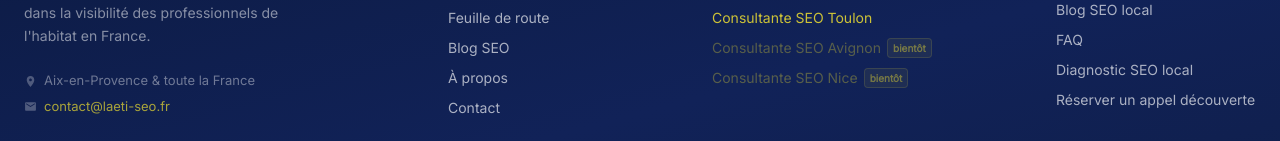
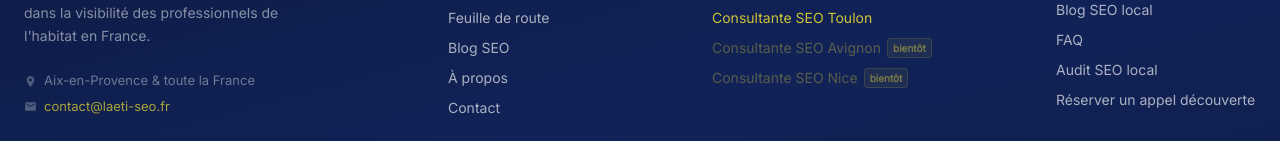
Before and after one commit to giga8383/laeti-seo, a Next.js app: page / in a window 1280 px wide. Shown: the part 9674-9815 px from the top of the page. Built offline with nearby package versions, Linux system fonts and the light colour scheme; no server answers; a web font is replaced by a local one.

Commit message:
nav: replace 'Diagnostic SEO local' with 'Audit SEO local' link in footer

```diff
--- a/src/components/Footer.tsx
+++ b/src/components/Footer.tsx
@@ -26,7 +26,7 @@ const ressources = [
   { label: 'Guide offert : 7 points visibilité locale', href: '/#guide' },
   { label: 'Blog SEO local',                 href: '/blog' },
   { label: 'FAQ',                            href: '/#faq' },
-  { label: 'Diagnostic SEO local',           href: '/offre' },
+  { label: 'Audit SEO local',                href: '/audit-seo-local' },
   { label: 'Réserver un appel découverte',   href: '/offre' },
 ];
 
```
